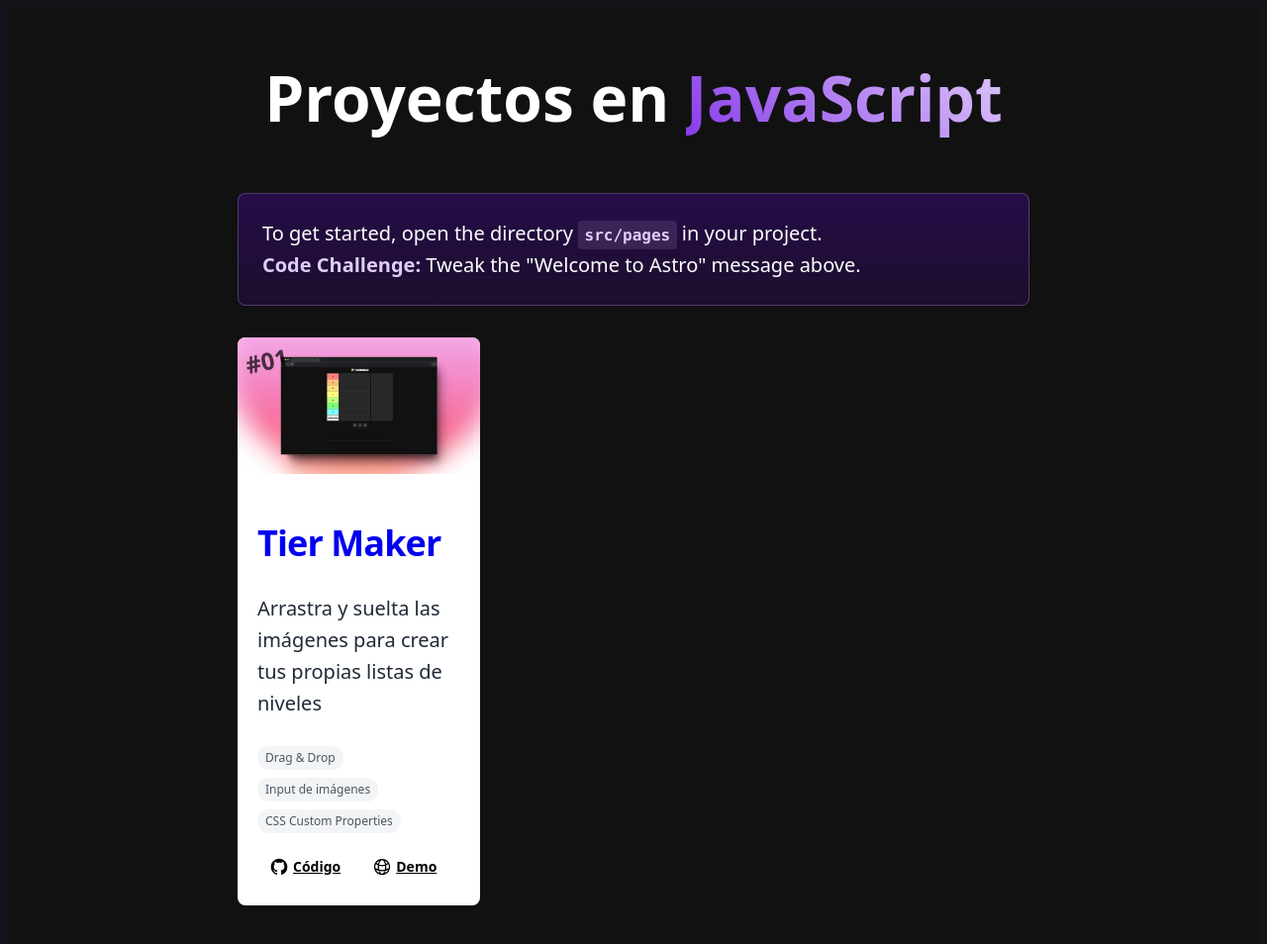
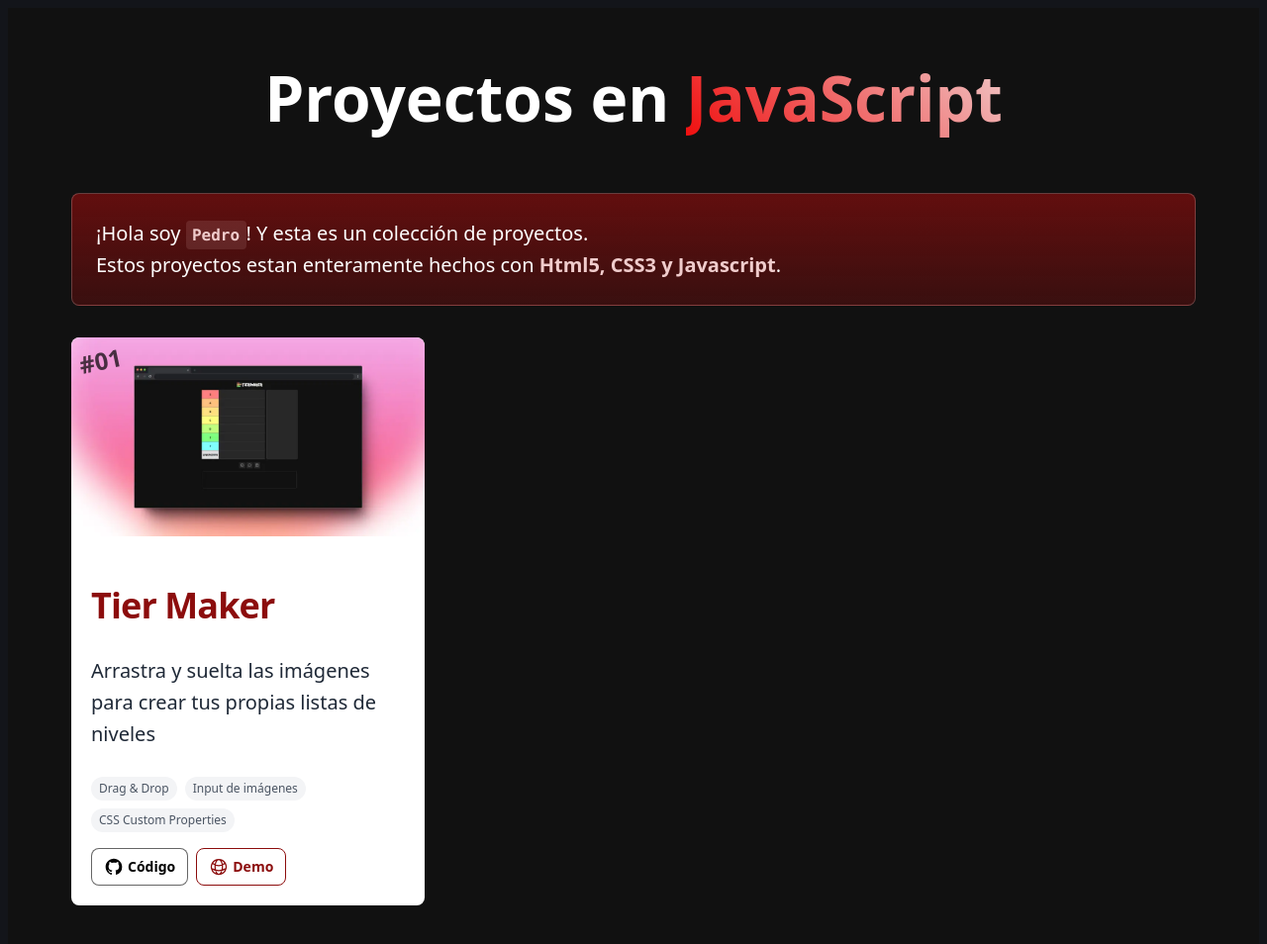
Before and after one commit to ztevenx100/js_projects-collection, an Astro site in the folder 00-web/: page / in a window 1280 px wide. Shown: the whole page at 99% size. Built offline with nearby package versions, Linux system fonts and the light colour scheme; Astro itself is replaced by a stand-in of ours.

Commit message:
TASK(main-web): Add header index

```diff
--- a/00-web/public/styles/global.css
+++ b/00-web/public/styles/global.css
@@ -1,7 +1,7 @@
 :root {
-    --accent: 136, 58, 234;
-    --accent-light: 224, 204, 250;
-    --accent-dark: 49, 10, 101;
+    --accent: 240, 13, 13;
+    --accent-light: 240, 204, 204;
+    --accent-dark: 140, 13, 13;
     --accent-gradient: linear-gradient(
         45deg,
         rgb(var(--accent)),
@@ -32,3 +32,7 @@ ol, ul, menu{
     margin: 0;
     padding: 0;
 }
+
+a{
+    list-style: none;
+}
--- /dev/null
+++ b/00-web/src/components/Header.astro
@@ -0,0 +1,7 @@
+<header>
+    <h1>Proyectos en <span class="text-gradient">JavaScript</span></h1>
+    <p class="instructions">
+        ¡Hola soy <code>Pedro</code>! Y esta es un colección de proyectos.<br />
+        Estos proyectos estan enteramente hechos con <strong>Html5, CSS3 y Javascript</strong>.
+    </p>
+</header>
--- a/00-web/src/components/Projects.astro
+++ b/00-web/src/components/Projects.astro
@@ -21,38 +21,37 @@ const finalProjects = PROJECTS.filter((project) => !project.hidden).slice().reve
                     #{num}
                 </span>
                 <img
-                    class="w-full rounded-lg overflow-hidden object-cover aspect-video"
+                    class=""
                     src={`./projects/${project.image}.webp`}
                     alt={`Captura de pantalla del proyecto ${project.title}`}
                 />
             </a>
             <div class="project-info">
-                <h2 class="text-4xl font-bold tracking-tight text-gray-900">
+                <h2>
                     <a
                     href={`/${project.slug}`}
-                    class="hover:text-sky-500 transition"
+                    class=""
                     >
                     {project.title}
                     </a>
                 </h2>
-                <p class="mt-3 mb-4 font-light text-gray-800">
+                <p class="">
                     {project.description}
                 </p>
-                <ul class="project-badges inline-flex flex-wrap gap-2">
+                <ul class="project-badges">
                     {project.learnings.map((learning) => (
-                    <li class="text-xs font-light text-gray-600 bg-gray-100 px-2 py-1 rounded-full">
+                    <li>
                         {learning}
                     </li>
                     ))}
                 </ul>
-                <ul class="project-buttons flex flex-wrap gap-2 mt-4">
+                <ul class="project-buttons">
 
                     <li>
                         <a
                             href={`https://github.com/midudev/javascript-100-proyectos/tree/main/${project.slug}`}
                             target="_blank"
                             rel="noopener noreferrer"
-                            class="inline-flex items-center justify-center px-3 py-2 text-xs font-semibold text-center text-black bg-white transition border border-black/60 rounded-lg hover:bg-black/10 md:text-sm"
                         >
                             <svg
                                 class="w-5 h-5 mr-1"
@@ -74,7 +73,7 @@ const finalProjects = PROJECTS.filter((project) => !project.hidden).slice().reve
                             href={`/${project.slug}`}
                             target="_blank"
                             rel="noopener noreferrer"
-                            class="inline-flex items-center justify-center px-3 py-2 text-xs font-semibold text-center text-sky-700 bg-white transition border border-sky-700/60 rounded-lg hover:bg-sky-600/20 md:text-sm"
+                            class="project-web"
                         >
                             <svg
                                 xmlns="http://www.w3.org/2000/svg"
--- a/00-web/src/pages/index.astro
+++ b/00-web/src/pages/index.astro
@@ -1,4 +1,5 @@
 ---
+import Header from "../components/Header.astro"
 import Layout from '../layouts/Layout.astro';
 import Card from '../components/Card.astro';
 import Projects from "../components/Projects.astro"
@@ -7,17 +8,13 @@ import Projects from "../components/Projects.astro"
 <Layout title="Proyectos en JavaScript">
     <main>
 
-        <h1>Proyectos en <span class="text-gradient">JavaScript</span></h1>
-        <p class="instructions">
-            To get started, open the directory <code>src/pages</code> in your project.<br />
-            <strong>Code Challenge:</strong> Tweak the "Welcome to Astro" message above.
-        </p>
+        <Header/>
 
         <Projects />
     </main>
 </Layout>
 
-<style>
+<style is:global>
     :root{
         --text-color: #000;
     }
@@ -28,10 +25,10 @@ import Projects from "../components/Projects.astro"
     }
 
     main {
+        min-height: 100vh;
+        max-width: calc(100% - 8rem);
         margin: auto;
         padding: 1rem;
-        width: 800px;
-        max-width: calc(100% - 2rem);
         color: white;
         font-size: 20px;
         line-height: 1.6;
--- a/00-web/src/styles/projects.css
+++ b/00-web/src/styles/projects.css
@@ -6,13 +6,15 @@
     --tw-rotate: -12deg;
 }
 
+a{
+    text-decoration: none;
+}
+
 .projects-grid{
     margin-block: 2rem;
     display: grid;
     gap: 2rem;
-    max-width: 72rem;
     margin-bottom: 1.5rem;
-    margin-inline: auto;
     transition-property: transform;
     transition-timing-function: cubic-bezier(.4,0,.2,1);
     transition-duration: .15s;
@@ -34,11 +36,15 @@
     background-color: #fff;
     color: rgb(0 0 0 / var(--tw-text-opacity));
     border-radius: .5rem;
+    overflow: hidden;
 
     & .project-header{
         display: block;
         color: inherit;
         text-decoration: inherit;
+        transition-property: transform;
+        transition-timing-function: cubic-bezier(.4,0,.2,1);
+        transition-duration: .15s;
 
         &:hover{
             transform: scaleX(var(--tw-scale-x)) scaleY(var(--tw-scale-y));
@@ -74,16 +80,15 @@
         font-weight: 700;
         font-size: 2.25rem;
         line-height: 2.5rem;
-        list-style: none;
 
-        & a {
+        & a{
+            color: rgb(var(--accent-dark), var(--tw-text-opacity));
             transition-property: color;
             transition-timing-function: cubic-bezier(.4,0,.2,1);
             transition-duration: .15s;
-            text-decoration: none;
 
             &:hover{
-                color: rgb(14 165 233 / var(--tw-text-opacity));
+                color: rgb(var(--accent), var(--tw-text-opacity));
             }
         }
     }
@@ -127,16 +132,31 @@
             font-weight: 600;
             font-size: .75rem;
             line-height: 1rem;
-            transition-property: transform;
+            transition-property: background-color, color;
             transition-timing-function: cubic-bezier(.4,0,.2,1);
             transition-duration: .15s;
+            border-width: 1px;
+            border-style: solid;
             border-color: #0009;
-            border-width: 1px;
             border-radius: .5rem;
 
-            @media (min-width: 768px) {
+            &:hover{
+                background-color: #0000001a;
+            }
+
+            @media (min-width: 768px){
                 font-size: .875rem;
                 line-height: 1.25rem;
+            }
+
+            &.project-web{
+                color: rgb(var(--accent-dark), var(--tw-text-opacity));
+                border-color: rgb(var(--accent-dark), var(--tw-text-opacity));
+
+                &:hover{
+                    color: rgb(var(--accent), var(--tw-text-opacity));
+                    background-color: rgb(var(--accent), 10%);
+                }
             }
 
             & svg{
```
